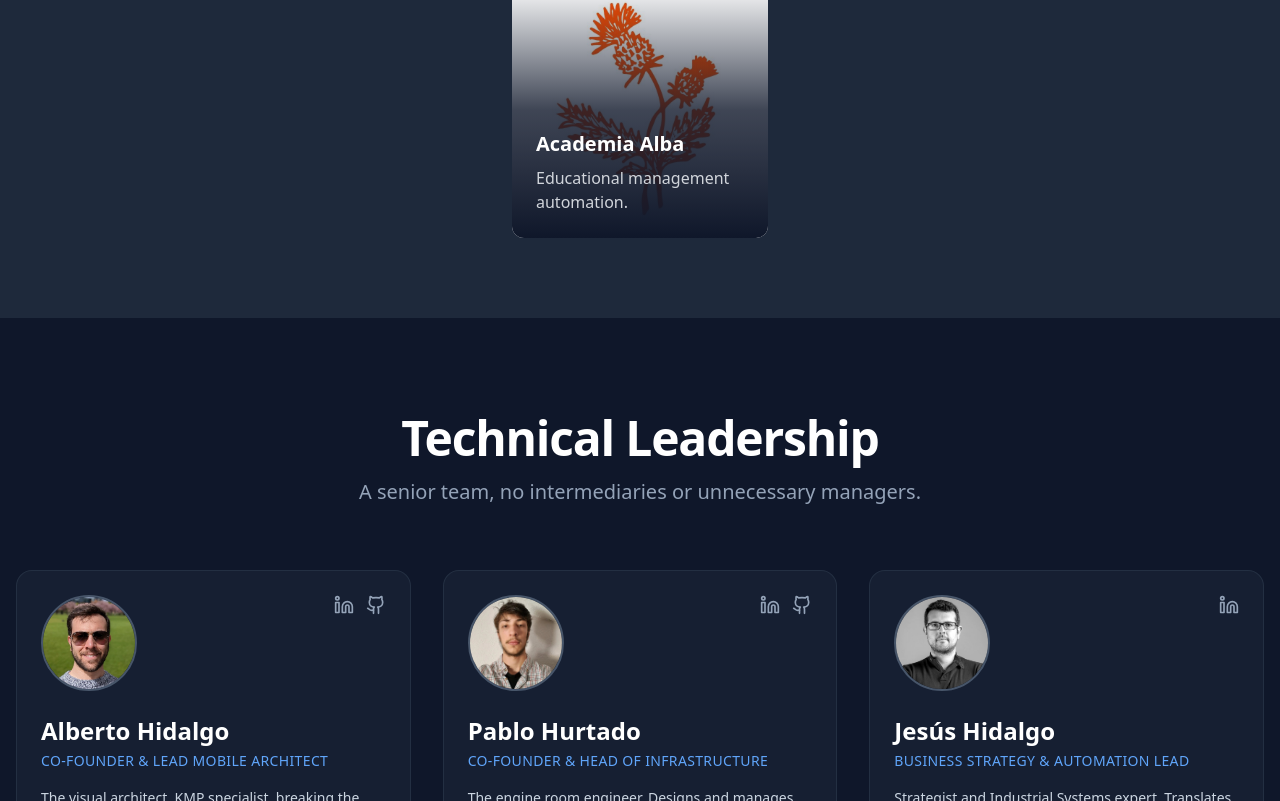
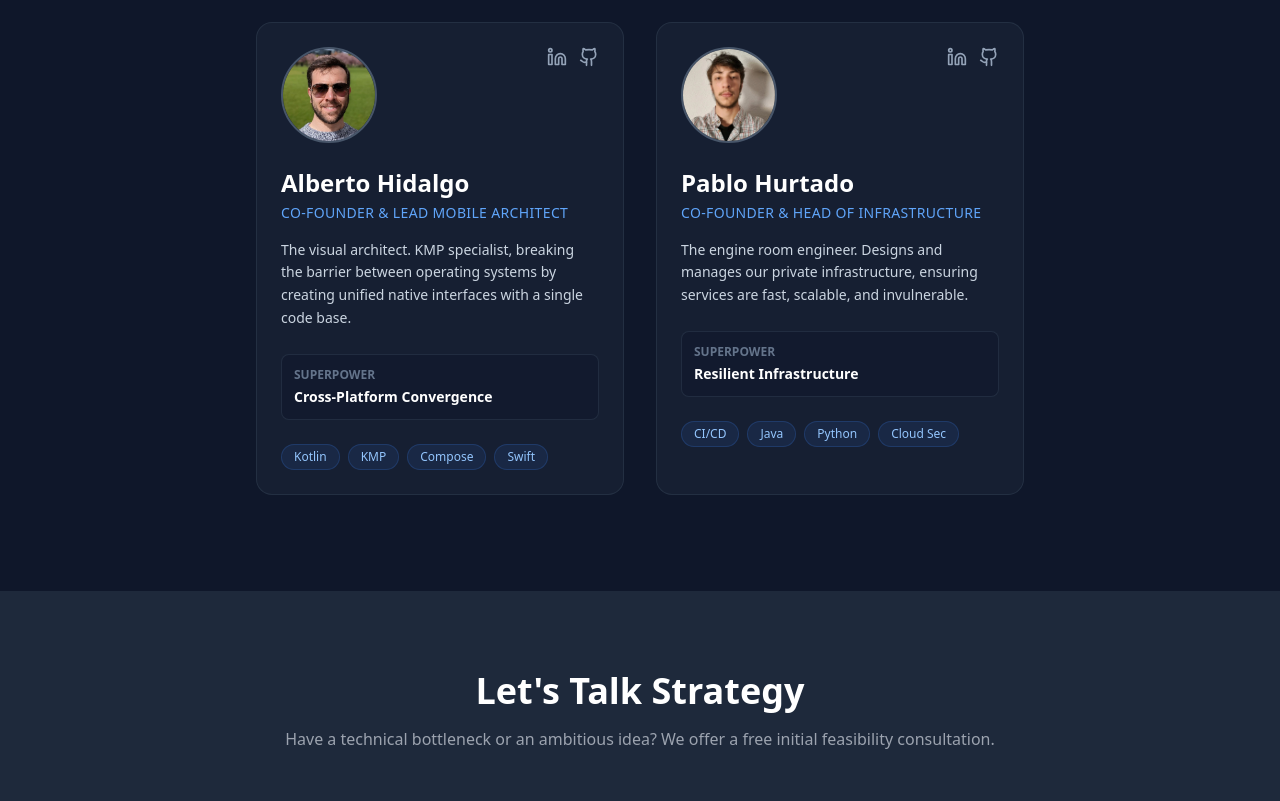
Before and after one commit to apptolast/apptolast-website, a React (Vite) app: page / in a window 1280 px wide. Shown: the part 3899-4700 px from the top of the page. Built offline with nearby package versions, Linux system fonts and the light colour scheme.

Commit message:
Remove Companies section and Jesús Hidalgo from team; center 2-member grid

```diff
--- a/src/App.tsx
+++ b/src/App.tsx
@@ -4,7 +4,6 @@
 import MissionVision from './components/MissionVision';
 import Features from './components/Features';
 import Services from './components/Services';
-import Clients from './components/Clients';
 import Team from './components/Team';
 import Contact from './components/Contact';
 import Footer from './components/Footer';
@@ -27,7 +26,7 @@
               <MissionVision />
               <Features />
               <Services />
-              <Clients />
+
               <Team />
               <Contact />
             </main>
--- a/src/components/Team.tsx
+++ b/src/components/Team.tsx
@@ -31,13 +31,6 @@
     stack: ["CI/CD", "Java", "Python", "Cloud Sec"],
     social: { linkedin: "https://www.linkedin.com/in/pablo-hurtado-gonzalo-9a5478237/", github: "https://github.com/PabloHurtadoGonzalo86" }
   },
-  {
-    id: "jesus",
-    name: "Jesús Hidalgo",
-    image: "/images/team/jesus.jpeg",
-    stack: ["Industrial IoT", "AI Strategy", "Business"],
-    social: { linkedin: "https://www.linkedin.com/in/jesus-hidalgo-garcia/"}
-  }
 ];
 
 const Team = () => {
@@ -55,7 +48,7 @@
           </p>
         </div>
 
-        <div className="grid grid-cols-1 md:grid-cols-3 gap-8 max-w-7xl mx-auto">
+        <div className="grid grid-cols-1 md:grid-cols-2 gap-8 max-w-3xl mx-auto">
           {TEAM_MEMBERS.map((member) => (
             <div
               key={member.id}
```
Also changed, not shown: app-ads.txt (added), public/alba-academy-logo.jpg (added).
